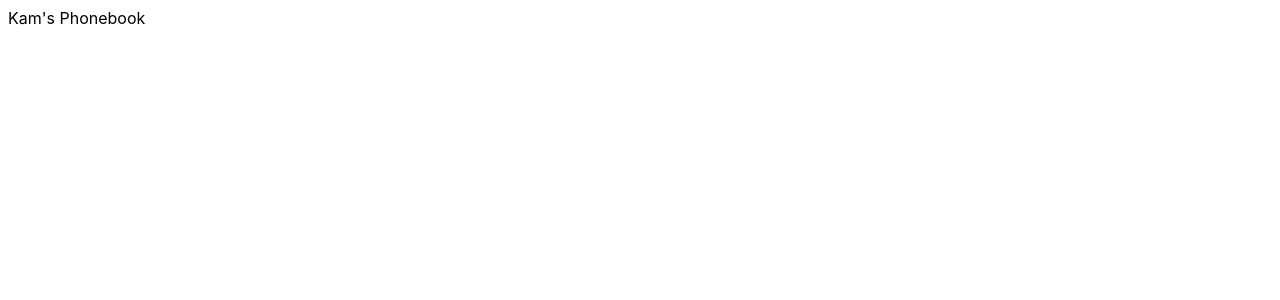
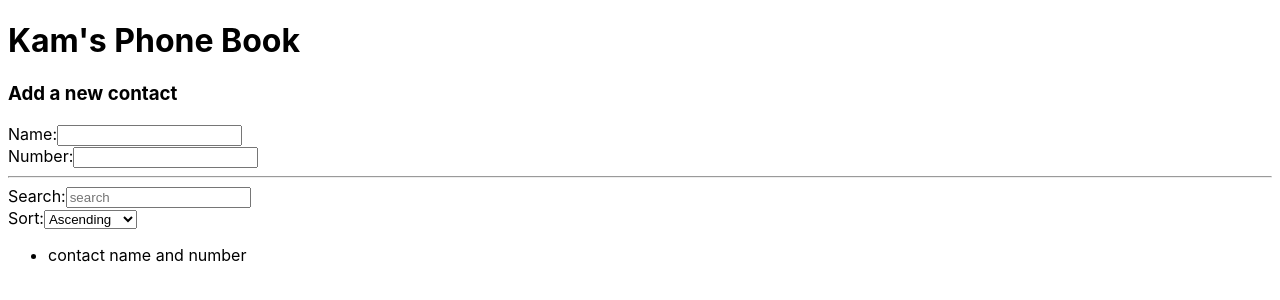
Before and after one commit to kambanwait/ReactPhoneBook, a React (Create React App) app: page / in a window 1280 px wide. Shown: the top 300 px of the page. Built offline with nearby package versions, Linux system fonts and the light colour scheme.

Commit message:
get initial component layout in place

```diff
--- a/src/App.js
+++ b/src/App.js
@@ -1,11 +1,21 @@
 import React, { Component } from 'react';
+
+import Header from './components/Header';
+import AddContact from './components/AddContact';
+import Sort from './components/Sort';
+import Contacts from './components/Contacts';
 
 import './App.css';
 
 class App extends Component {
   render() {
     return (
-      <div className="App">Kam's Phonebook</div>
+      <React.Fragment>
+        <Header title="Kam's Phone Book" />
+        <AddContact />
+        <Sort />
+        <Contacts />
+      </React.Fragment>
     );
   }
 }
--- /dev/null
+++ b/src/components/AddContact.jsx
@@ -0,0 +1,22 @@
+import React from 'react';
+
+const AddContact = () => {
+  return (
+    <React.Fragment>
+      <h3>Add a new contact</h3>
+      <form>
+        <div>
+          <label>Name:</label>
+          <input type="text" />
+        </div>
+        <div>
+          <label>Number:</label>
+          <input type="number" />
+        </div>
+      </form>
+      <hr />
+    </React.Fragment>
+  );
+}
+
+export default AddContact;
--- /dev/null
+++ b/src/components/Contacts.jsx
@@ -0,0 +1,11 @@
+import React from 'react';
+
+const Contacts = () => {
+  return (
+    <ul>
+      <li>contact name and number</li>
+    </ul>
+  );
+}
+
+export default Contacts;
--- /dev/null
+++ b/src/components/Header.jsx
@@ -0,0 +1,9 @@
+import React from 'react';
+
+const Header = props => {
+  return (
+    <h1>{props.title}</h1>
+  );
+}
+
+export default Header;
--- /dev/null
+++ b/src/components/Sort.jsx
@@ -0,0 +1,21 @@
+import React from 'react';
+
+const SortContacts = () => {
+  return (
+    <React.Fragment>
+      <div>
+        <label>Search:</label>
+        <input type="search" placeholder="search" />
+      </div>
+      <div>
+        <label>Sort:</label>
+        <select>
+          <option>Ascending</option>
+          <option>Descending</option>
+        </select>
+      </div>
+    </React.Fragment>
+  );
+}
+
+export default SortContacts;
```
